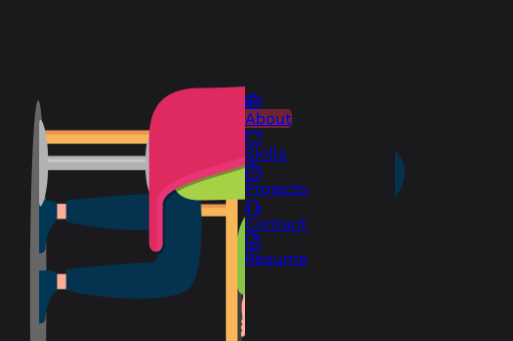
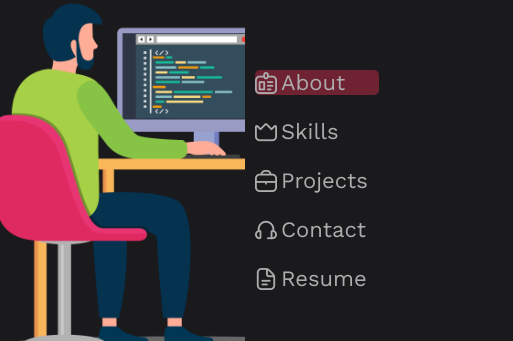
Before and after one commit to yashlalpotu11/react-portfolio, a React (Create React App) app: page / in a window 390 px wide. Both pictures are taken after a click on the element 363 px from the left and 44 px from the top of the page. Shown: the part 186-527 px from the top of the page, 513 px wide, since content can reach past the window. Built offline with nearby package versions, Linux system fonts and the light colour scheme.

Commit message:
skills and some styling done

```diff
--- a/package.json
+++ b/package.json
@@ -10,6 +10,7 @@
     "gh-pages": "^3.2.3",
     "react": "^17.0.2",
     "react-animated-cursor": "^2.2.0",
+    "react-background-animation": "^1.0.1",
     "react-dom": "^17.0.2",
     "react-scripts": "4.0.3",
     "react-social-icons": "^5.5.1",
--- a/src/components/body/about/about.css
+++ b/src/components/body/about/about.css
@@ -44,6 +44,8 @@
 .aboutPara{
     margin: 30px;
     margin-top: 100px;
+    text-align: left;
+    /* word-break: break-all; */
 }
 
 .btnContainer {
--- a/src/components/body/about/index.js
+++ b/src/components/body/about/index.js
@@ -18,7 +18,7 @@ const About = () =>{
                 I love solving problems creatively. Hard-work, resilience, and consistency are some of my strong skills.
                 My analytical skills help me see the world from a different angle. I love to figure out how things work,
                 building them myself gives me immense joy.
-
+                <br/>
                 Happy Coding 😃
 
                 <div className="btnContainer">
--- a/src/components/body/header/phone/index.js
+++ b/src/components/body/header/phone/index.js
@@ -10,31 +10,31 @@ const PhoneHeader = ({ menuOpen, setMenuOpen, currentPage, handlePageChange})=>{
             </div>
 
             <div className="menuOptions">
-                <div className="monileOptions">
+                <div className="mobileOptions">
                     <a href="#about" onClick={()=>handlePageChange('About')} className={currentPage=== 'About' ? 'this' : ''}>
                         <i className="fi-rr-id-badge navIcon"></i> About
                     </a>
                 </div>
 
-                <div className="monileOptions">
+                <div className="mobileOptions">
                     <a href="#skills" onClick={()=>handlePageChange('Skills')} className={currentPage=== 'Skills' ? 'this' : ''}>
                         <i className="fi-rr-crown navIcon"></i> Skills
                     </a>
                 </div>
 
-                <div className="monileOptions">
+                <div className="mobileOptions">
                     <a href="#projects" onClick={()=>handlePageChange('Portfolio')} className={currentPage=== 'Portfolio' ? 'this' : ''}>
                         <i className="fi-rr-briefcase  navIcon"></i> Projects
                     </a>
                 </div>
 
-                <div className="monileOptions">
+                <div className="mobileOptions">
                     <a href="#contact" onClick={()=>handlePageChange('Contact')} className={currentPage=== 'Contact' ? 'this' : ''}>
                         <i className="fi-rr-headset navIcon"></i> Contact
                     </a>
                 </div>
 
-                <div className="monileOptions">
+                <div className="mobileOptions">
                     <a href={resume} target="_blank" rel="noreferrer">
                         <i className="fi-rr-document navIcon"></i> Resume
                     </a>
--- a/src/components/body/header/phone/phone.css
+++ b/src/components/body/header/phone/phone.css
@@ -53,7 +53,7 @@
     height: 100%;
 }
 
-.mobileOption {
+.mobileOptions {
     margin: 12px 0px;
     display: flex;
     flex-direction: column;
@@ -64,7 +64,7 @@
     font-weight: 400;
 }
 
-.mobileOption a {
+.mobileOptions a {
     text-decoration: none;
     transition: all 0.3s;
     color: var(--textcolour);
@@ -72,7 +72,7 @@
     align-items: center;
 }
 
-.mobileOption a:hover {
+.mobileOptions a:hover {
     text-decoration: none;
     color: var(--hovercolour);
 }
--- a/src/components/body/index.js
+++ b/src/components/body/index.js
@@ -3,6 +3,7 @@ import './body.css'
 import Header from './header/index'
 import About from './about/index'
 import Landing from './landing/index'
+import Skills from './skills/index'
 
 const Body = () =>{
 
@@ -30,7 +31,9 @@ const Body = () =>{
         if(currentPage === 'Skills'){
             return(
                 <div className="bodyContainer">
-                    {/* <Skills/> */}
+                    <div>
+                        <Skills/>
+                    </div>
                 </div>
             )
         }
--- a/src/components/body/landing/index.js
+++ b/src/components/body/landing/index.js
@@ -6,6 +6,7 @@ const Landing = ()=>{
     return(
         <div className="landingContainer">
             <img className="landingImage" src={landingImage} alt=""/>
+            {/* <h1>Yash Lalpotu</h1> */}
         </div>
     )
 }
--- a/src/components/body/landing/landing.css
+++ b/src/components/body/landing/landing.css
@@ -8,38 +8,41 @@
 .landingContainer {
     display: flex;
     align-items: center;
-    height: 90vh;
+    /* flex-direction: column; */
+    /* height: 90vh; */
+    height: 70%;
     margin: auto;
-    width:100%;
+    width:70%;
 
 }
 
 @media only screen and (max-width: 800px), (max-width: 1024px) and (max-height: 1366px){
     .landingContainer{
         display: flex;
-        justify-content: left;
+        justify-content: center;
         width: 100%;
+        height: 100%;
         margin: auto
     }
     .landingImage{
-        transform: rotate(90deg);
+        /* transform: rotate(90deg); */
         position: relative;
-        left: -30%;
-        width: 70vh
+        left: -7%;
+        width: 85vh;
+        height: 65vh;
 
     }
 }
 
 @media only screen and (max-width: 811px) {
-    .landingImage{
+    /* .landingImage{
         left: -25%;
 
-    }
+    } */
 }
 
 @media only screen and (max-width: 700px) {
     .landingImage{
-        left: -20%;
-
+        left: -5%;
     }
 }
--- /dev/null
+++ b/src/components/body/skills/index.js
@@ -0,0 +1,57 @@
+import React from 'react'
+import './skills.css'
+
+const Skills = () =>{
+    return (
+        <div className="skillsContainer">
+            <div id="skills"></div>
+            <div className="skillsHeading">
+                Skills
+            </div>
+            <div className="allSkills">
+                <div className="skillTypeContainer">
+                    <h2>Programming Languages</h2>
+                </div>
+                <div className="skillNames">
+                    <p>C</p>
+                    <p>C++</p>
+                    <p>Python</p>
+                    <p>Java</p>
+                </div>
+
+                <div className="skillTypeContainer">
+                    <h2>Technologies</h2>
+                </div>
+                <div className="skillNames">
+                    <p>HTML</p>
+                    <p>CSS</p>
+                    <p>Javascript</p>
+                    <p>Bootstrap</p>
+                    <p>React.js</p>
+                    <p>Node.js</p>
+                    <p>Express.js</p>
+                    <p>Bootstrap</p>
+                    <p>Selenium</p>
+                    <p>Material UI</p>
+                    <p>Firebase</p>
+                </div>
+
+                <div className="skillTypeContainer">
+                    <h2>Databases</h2>
+                </div>
+                <div className="skillNames">
+                    <p>Mysql</p>
+                    <p>MongoDB</p>
+                </div>
+
+                <div className="skillTypeContainer">
+                    <h2>Developement Framework</h2>
+                </div>
+                <div className="skillNames">
+                    <p>MERN-STACK</p>
+                </div>
+            </div>
+        </div>
+    )
+}
+export default Skills;
--- /dev/null
+++ b/src/components/body/skills/skills.css
@@ -0,0 +1,98 @@
+:root {
+    --textcolour: #ADADAD;
+    --mainheader: #C3073F;
+    --hovercolour: #950740;
+    --bordercolour: #6F2232;
+    --backgroundcolour: #1A1A1D;
+}
+
+#skills {
+    position: relative;
+    top: -150px
+}
+
+
+.skillsContainer {
+    display: flex;
+    flex-direction: column;
+    width: 100%;
+    justify-content: center;
+    align-items: center;
+    text-align: center;
+    margin-top: 40px;
+    margin-bottom: 50px;
+}
+
+
+.skillsHeading {
+    font-size: 300%;
+    font-weight: 800;
+}
+
+.allSkills {
+    display: flex;
+    flex-direction: column;
+    justify-content: center;
+    align-items: center;
+    width: 100%;
+    margin: auto;
+
+}
+
+.skillTypeContainer {
+    display: flex;
+    flex-direction: column;
+    width: 90%;
+    margin: 5px;
+
+}
+
+.skillTypeHeading {
+    display: flex;
+    justify-content: center;
+    align-items: center;
+    width: 90%;
+    font-size: 120%;
+    font-weight: 600;
+    box-shadow: 0px 2px 0px 0px var(--bordercolour);
+    padding: 10px;
+    margin: auto;
+
+
+
+}
+
+.skillTypeHeading p{
+    position: relative;
+    left: 0px
+}
+
+.skillNames {
+    display: flex;
+    justify-content: center;
+    align-items: center;
+    flex-direction: row;
+    flex-wrap: wrap;
+    font-size: 120%;
+    width: 90%;
+    margin: auto;
+}
+
+.skillNames p {
+    margin: 20px;
+}
+
+@media only screen and (max-width: 1024px) {
+
+    .skillsContainer {
+        margin-bottom: 120px;
+        margin-top: 0px;
+
+    }
+
+    #skills {
+        position: relative;
+        top: -100px
+    }
+
+}
--- a/src/components/home/index.js
+++ b/src/components/home/index.js
@@ -4,6 +4,7 @@ import Footer from '../footer/index'
 import Body from '../body/index'
 import AnimatedCursor from 'react-animated-cursor'
 import {SocialIcon} from 'react-social-icons'
+// import {SpacingEffect} from 'react-background-animation'
 
 
 const Home = () =>{
@@ -27,6 +28,7 @@ const Home = () =>{
                 </div>
             </div>
             <div className="move">
+                {/* <SpacingEffect/> */}
                 <Body/>
             </div>
             <div>
```
Also changed, not shown: 1 other file (tests, documents, lock files or other folders).
